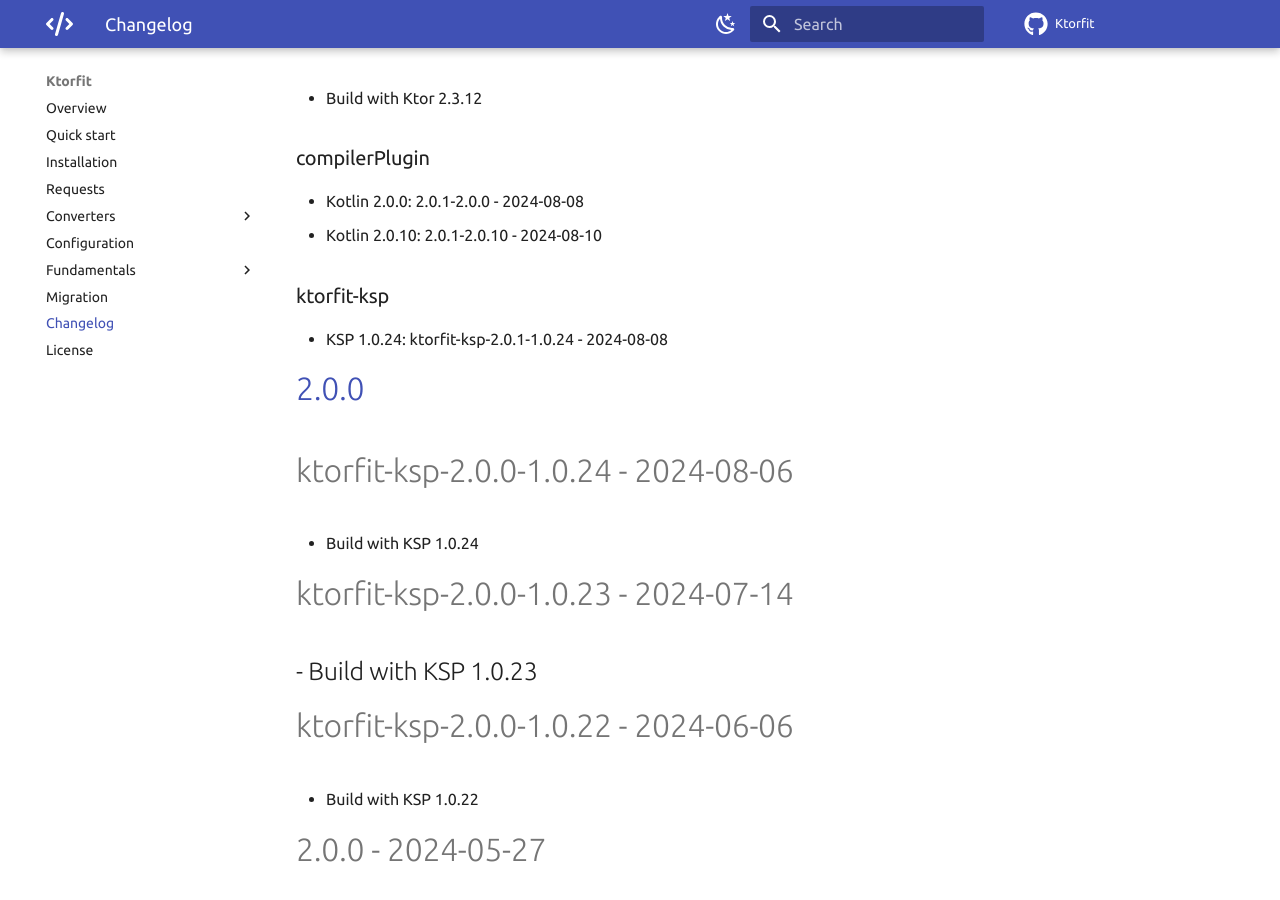
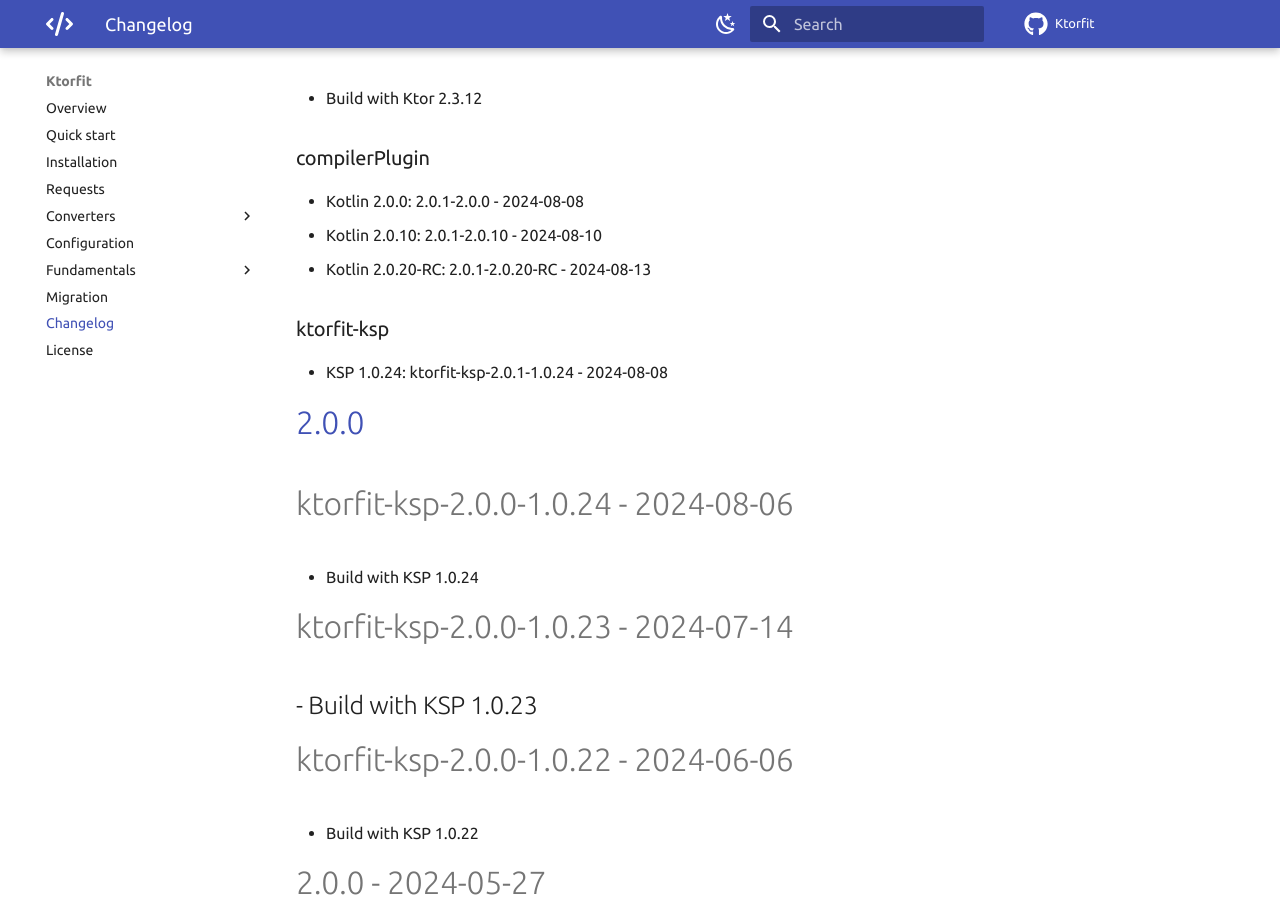
Before and after one commit to Foso/Ktorfit, an MkDocs documentation site: the page built from docs/CHANGELOG.md, in a window 1280 px wide and 900 px high, scrolled down 791 px. Built offline with MkDocs 1.6.1 and Material for MkDocs 9.7.7, drawn with Linux system fonts in a browser that asks for light colours; comment, search, counter and statistics services are not loaded.

Commit message:
Update CHANGELOG.md

```diff
--- a/docs/CHANGELOG.md
+++ b/docs/CHANGELOG.md
@@ -20,6 +20,7 @@
 ### compilerPlugin
 - Kotlin 2.0.0: 2.0.1-2.0.0 - 2024-08-08
 - Kotlin 2.0.10: 2.0.1-2.0.10 - 2024-08-10
+- Kotlin 2.0.20-RC: 2.0.1-2.0.20-RC - 2024-08-13
 
 ### ktorfit-ksp
 - KSP 1.0.24: ktorfit-ksp-2.0.1-1.0.24 - 2024-08-08
```
